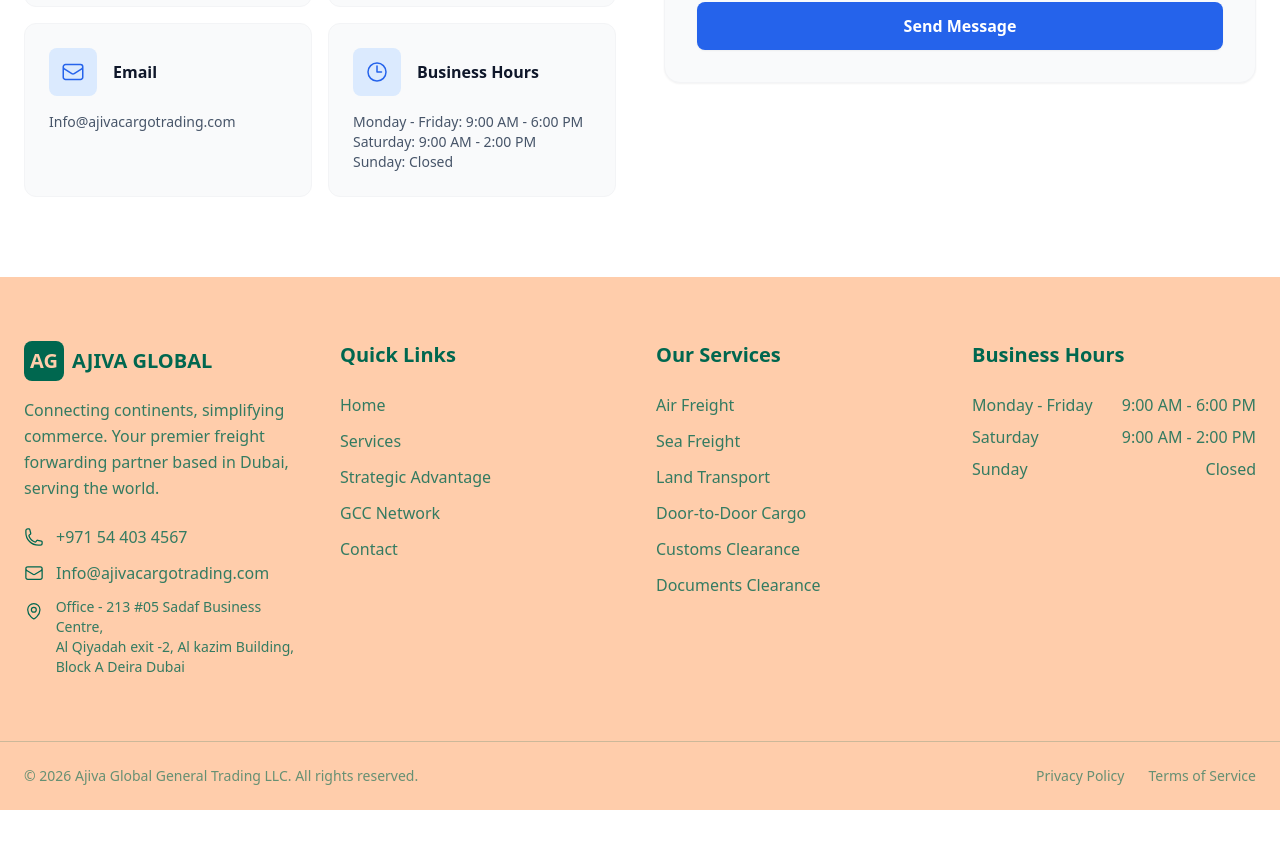
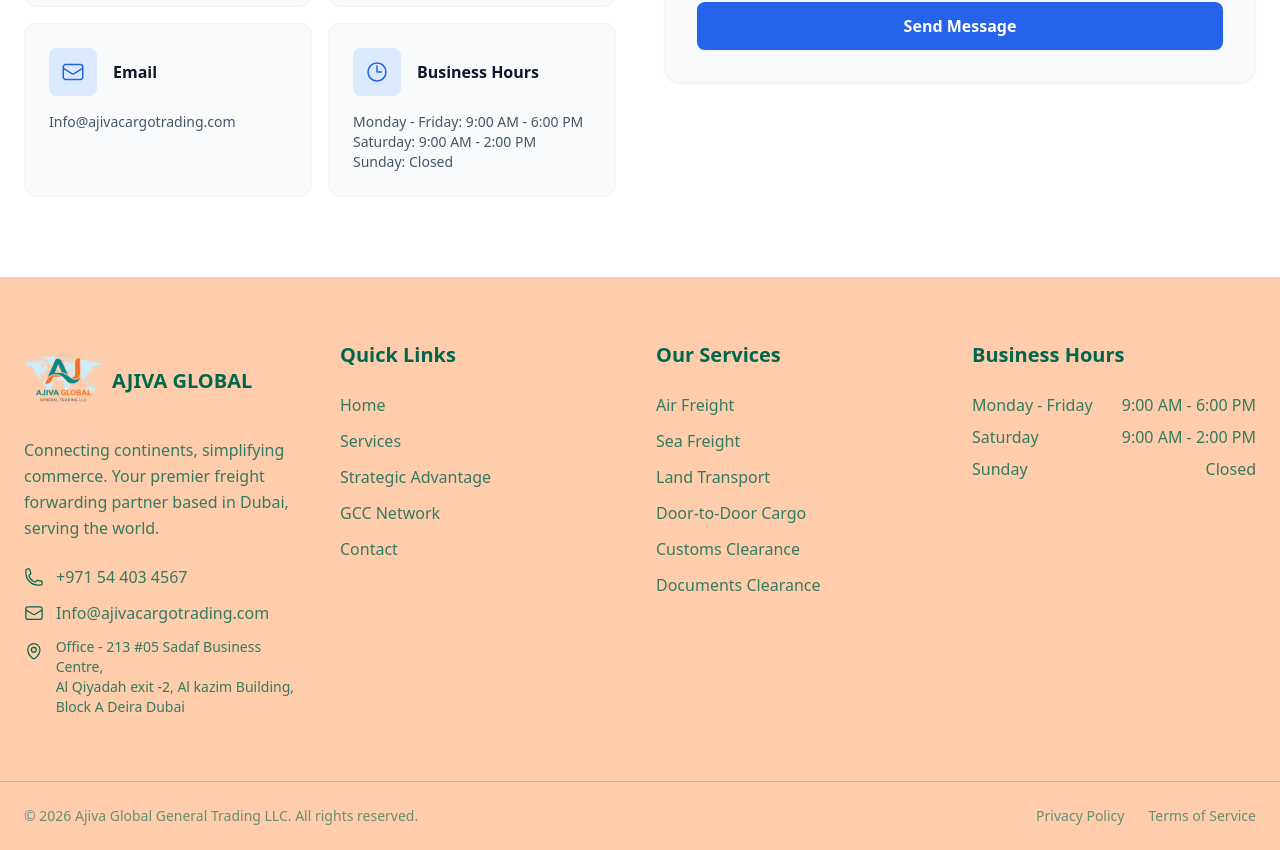
Before and after one commit to sabyasachi-arya/Pseudo_Webpage-, a React (Create React App) app: page / in a window 1280 px wide. Shown: the part 6592-7442 px from the top of the page. Before the commit the page ends 7402 px from the top, so only its background shows below. Built offline with nearby package versions, Linux system fonts and the light colour scheme.

Commit message:
Replace logo div with image in Footer component

```diff
--- a/src/components/Footer.tsx
+++ b/src/components/Footer.tsx
@@ -31,11 +31,13 @@
             transition={{ duration: 0.6 }}
           >
             <div className="flex items-center space-x-2 mb-4">
-              <div className="w-10 h-10 bg-emerald rounded-lg flex items-center justify-center">
-                <span className="text-peach font-bold text-xl">AG</span>
-              </div>
-              <span className="font-bold text-xl text-emerald">AJIVA GLOBAL</span>
-            </div>
+  <img
+    src="/company_logo_2.png"
+    alt="Ajiva Global Logo"
+    className="h-20 w-20"
+  />
+  <span className="font-bold text-xl text-emerald">AJIVA GLOBAL</span>
+</div>
             <p className="text-emerald/80 mb-6 leading-relaxed">
               Connecting continents, simplifying commerce. Your premier freight forwarding partner
               based in Dubai, serving the world.
```
